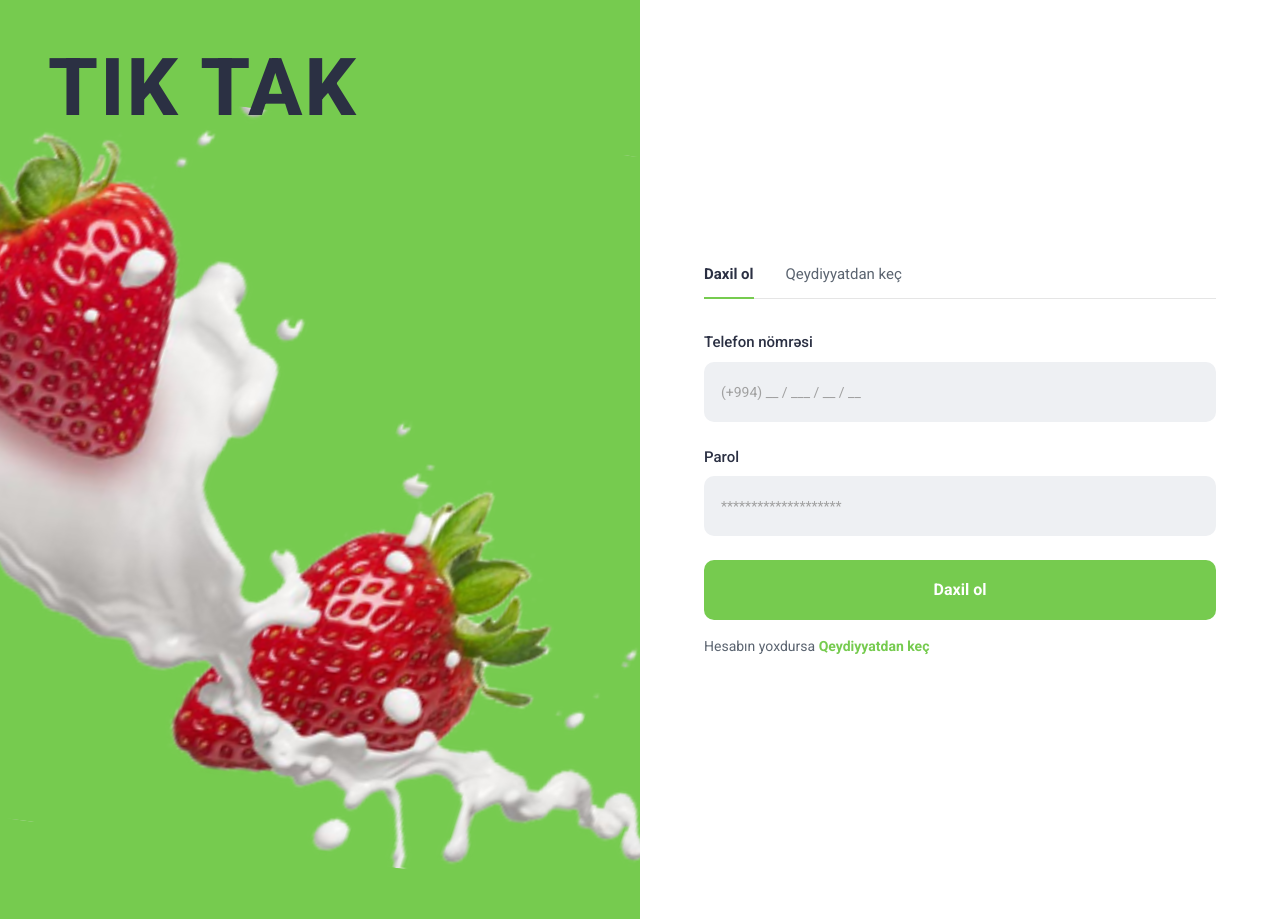
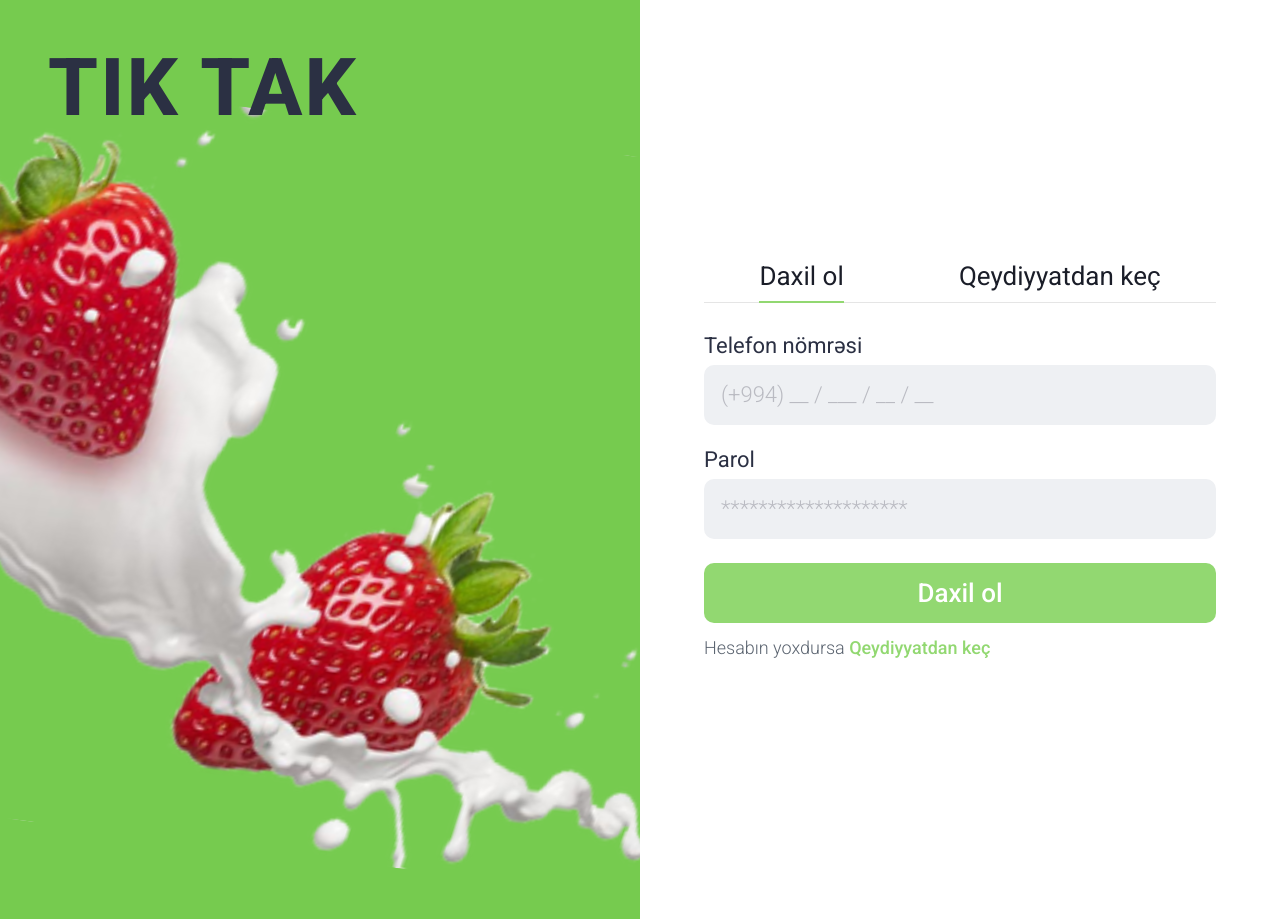
Before and after one commit to asafsafarli/TikTak, a Next.js app in the folder Frontend/: page /login in a window 1280 px wide. Built offline with nearby package versions, Linux system fonts and the light colour scheme; no server answers.

Commit message:
Apply auth page typography and sizing spec

```diff
--- a/Frontend/src/app/layout.tsx
+++ b/Frontend/src/app/layout.tsx
@@ -6,7 +6,7 @@ import "./globals.css";
 const roboto = Roboto({
   variable: "--font-roboto",
   subsets: ["latin"],
-  weight: ["400", "500", "700", "800"],
+  weight: ["300", "400", "500", "700", "800"],
   display: "swap",
 });
 
--- a/Frontend/src/features/auth/register-form/ui/RegisterForm.tsx
+++ b/Frontend/src/features/auth/register-form/ui/RegisterForm.tsx
@@ -26,6 +26,7 @@ export function RegisterForm() {
         required
         autoComplete="name"
         placeholder="Ad, Soyad"
+        className="placeholder:font-normal placeholder:text-[#1A1D28]/[0.27]"
         value={fullName}
         onChange={(event) => setFullName(event.target.value)}
       />
--- a/Frontend/src/shared/ui/button.tsx
+++ b/Frontend/src/shared/ui/button.tsx
@@ -1,10 +1,10 @@
 import type { ComponentProps } from "react";
 
-// Auth formlarının əsas düyməsi: 60px hündürlük, radius 10, yaşıl (#76CB4F).
+// Auth formlarının əsas düyməsi: 566×60, radius 10, yaşıl (#92D871).
 export function Button({ className = "", ...props }: ComponentProps<"button">) {
   return (
     <button
-      className={`inline-flex h-[60px] w-full items-center justify-center rounded-[10px] bg-leaf px-4 text-base font-semibold text-white transition-opacity hover:opacity-90 disabled:cursor-not-allowed disabled:opacity-60 ${className}`}
+      className={`inline-flex h-[60px] w-full items-center justify-center rounded-[10px] bg-[#92D871] px-4 text-[26px] font-medium leading-none text-white transition-opacity hover:opacity-90 disabled:cursor-not-allowed disabled:opacity-60 ${className}`}
       {...props}
     />
   );
--- a/Frontend/src/shared/ui/text-field.tsx
+++ b/Frontend/src/shared/ui/text-field.tsx
@@ -8,12 +8,15 @@ interface TextFieldProps extends ComponentProps<"input"> {
 export function TextField({ label, id, className = "", ...props }: TextFieldProps) {
   return (
     <div className="flex w-full flex-col gap-2">
-      <label htmlFor={id} className="text-[15px] font-medium text-ink">
+      <label
+        htmlFor={id}
+        className="text-[22px] font-normal leading-none tracking-normal text-ink"
+      >
         {label}
       </label>
       <input
         id={id}
-        className={`h-[60px] w-full rounded-[10px] border border-transparent bg-brand-soft px-4 text-sm text-ink outline-none transition-colors placeholder:text-neutral-400 focus:border-leaf focus:bg-white ${className}`}
+        className={`h-[60px] w-full rounded-[10px] border border-transparent bg-brand-soft px-4 text-[22px] leading-none text-ink outline-none transition-colors placeholder:font-light placeholder:text-[#BABBC2] focus:border-leaf focus:bg-white ${className}`}
         {...props}
       />
     </div>
--- a/Frontend/src/views/auth/ui/AuthShell.tsx
+++ b/Frontend/src/views/auth/ui/AuthShell.tsx
@@ -41,16 +41,16 @@ export function AuthShell({ active, children }: AuthShellProps) {
       </aside>
 
       <div className="flex items-center justify-center px-6 py-10 sm:px-10 sm:py-12 lg:px-16">
-        <div className="w-full max-w-[665px]">
-            <nav className="flex gap-8 border-b border-neutral-200">
+        <div className="w-full max-w-[566px]">
+            <nav className="flex justify-center gap-[clamp(1.75rem,9vw,138px)] border-b border-neutral-200">
               {TABS.map((tab) => (
                 <Link
                   key={tab.view}
                   href={tab.href}
-                  className={`-mb-px border-b-2 pb-3 text-[15px] transition-colors ${
+                  className={`-mb-px whitespace-nowrap border-b-2 pb-3 text-[26px] font-normal leading-none tracking-normal text-[#1A1D28] ${
                     tab.view === active
-                      ? "border-leaf font-semibold text-ink"
-                      : "border-transparent text-muted hover:text-ink"
+                      ? "border-[#92D871]"
+                      : "border-transparent"
                   }`}
                 >
                   {tab.label}
@@ -60,18 +60,21 @@ export function AuthShell({ active, children }: AuthShellProps) {
 
             <div className="mt-8">{children}</div>
 
-            <p className="mt-4 text-sm text-muted">
+            <p className="mt-4 text-[18px] font-light leading-none text-muted">
               {active === "login" ? (
                 <>
                   Hesabın yoxdursa{" "}
-                  <Link href="/register" className="font-semibold text-leaf">
+                  <Link
+                    href="/register"
+                    className="font-medium text-[#92D871]"
+                  >
                     Qeydiyyatdan keç
                   </Link>
                 </>
               ) : (
                 <>
                   Hesabın varsa{" "}
-                  <Link href="/login" className="font-semibold text-leaf">
+                  <Link href="/login" className="font-medium text-[#92D871]">
                     Daxil ol
                   </Link>
                 </>
```
